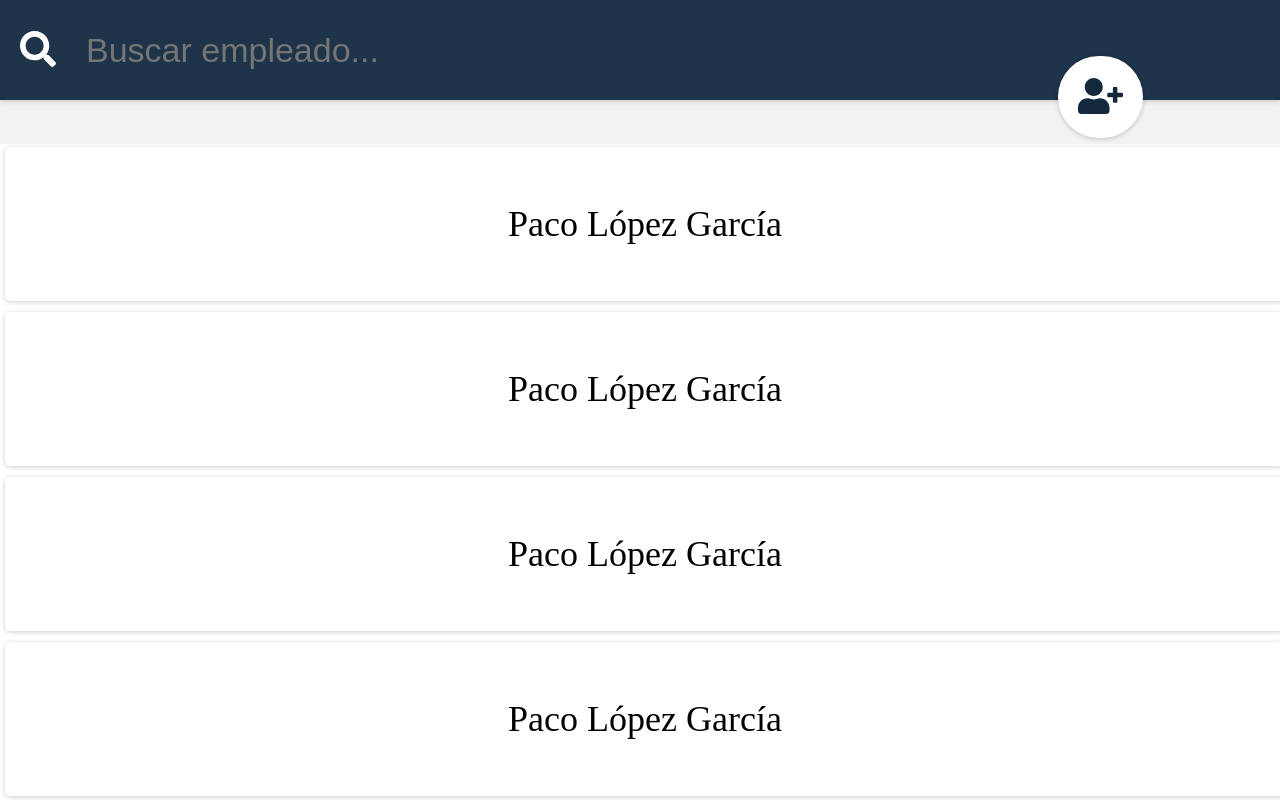
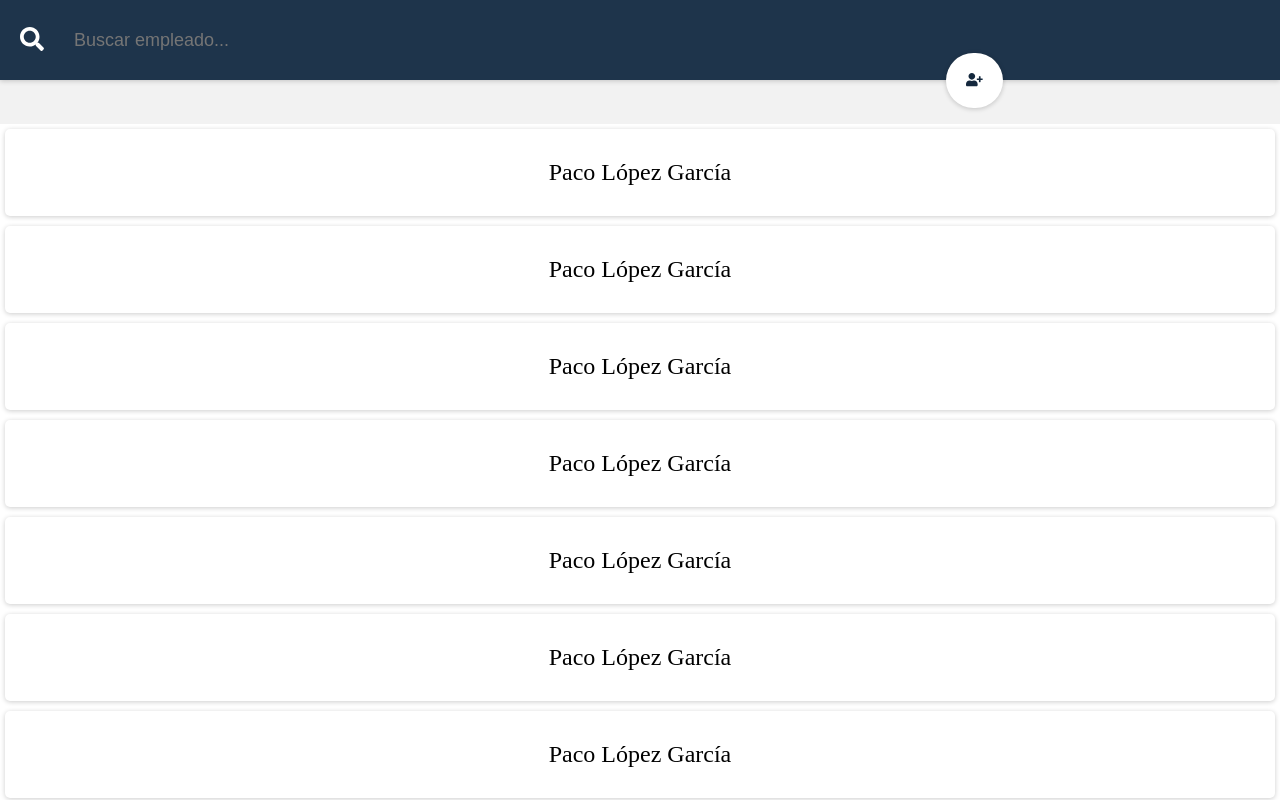
Before and after one commit to EquipoGenerico1/Kappagle-Frontend, a Vue app: page /#/users in a window 1280 px wide. Shown: the top 800 px of the page. Built offline with nearby package versions, Linux system fonts and the light colour scheme.

Commit message:
fixed some sizes

```diff
--- a/src/components/NamesCards.vue
+++ b/src/components/NamesCards.vue
@@ -22,18 +22,14 @@ export default {
 
 <style scoped>
 .NCard-container {
-  width: 100%;
   height: 100%;
   background-color: white;
-  padding: 46px 20px;
+  padding: 20px 20px;
   border-radius: 5px;
   -webkit-box-shadow: 0px 1px 5px 0px rgba(0, 0, 0, 0.2);
   -moz-box-shadow: 0px 1px 5px 0px rgba(0, 0, 0, 0.2);
   box-shadow: 0px 1px 5px 0px rgba(0, 0, 0, 0.2);
-  margin-bottom: 8px;
-  margin-top: 3px;
-  margin-right: 5px;
-  margin-left: 5px;
+  margin: 5px;
 }
 .name {
   display: flex;
--- a/src/views/EmployersList.vue
+++ b/src/views/EmployersList.vue
@@ -30,11 +30,11 @@ export default {
 
 <style scoped>
 #container-master {
-  font-size: 36px;
+  font-size: 24px;
 }
 #search-bar {
   display: flex;
-  height: 100px;
+  height: 80px;
   width: 100%;
   background-color: #1e344b;
   margin-bottom: 44px;
@@ -49,7 +49,7 @@ export default {
   background-color: #1e344b;
   color: white;
   padding: 2px 20px;
-  font-size: 36px;
+  font-size: 24px;
 }
 #mySearch {
   background-color: transparent;
@@ -60,11 +60,10 @@ export default {
   border-image: none;
   color: white;
   padding: 1px 10px;
-  font-size: 34px;
+  font-size: 18px;
 }
 #space-for-add-button {
   display: flex;
-  width: 20%;
   justify-content: center;
   align-items: center;
 }
@@ -80,9 +79,9 @@ export default {
   -webkit-border-radius: 50px;
   -moz-border-radius: 50px;
   border-radius: 50px;
-  margin-top: 94px;
+  margin-top: 80px;
   box-shadow: 0px 1px 5px 0px rgba(0, 0, 0, 0.2);
-  font-size: 36px;
+  margin-right: 50%;
 }
 #employers-cards {
   display: flex;
@@ -90,7 +89,4 @@ export default {
   background-color: white;
   flex-direction: column;
 }
-.users {
-  height: 20%;
-}
 </style>
```
